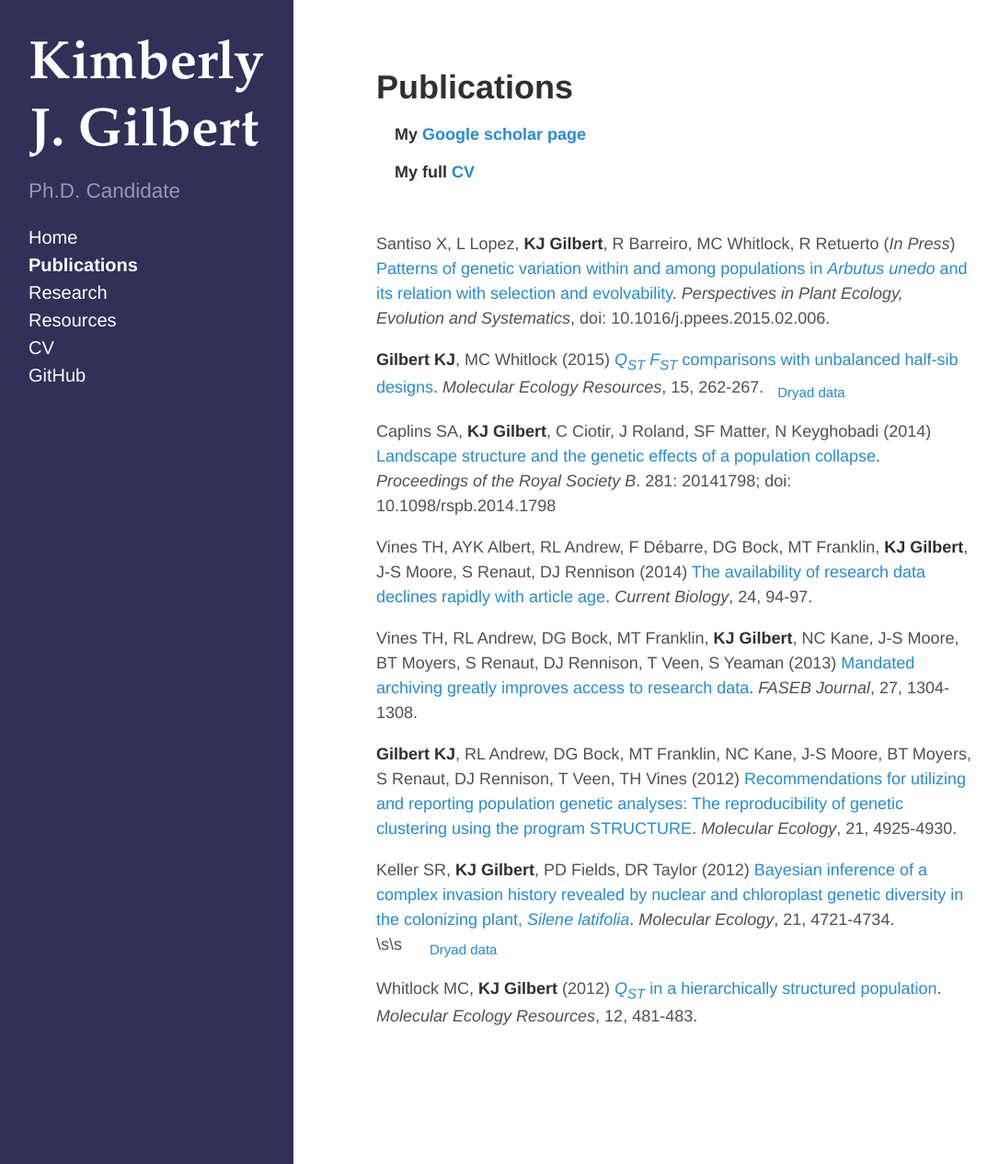
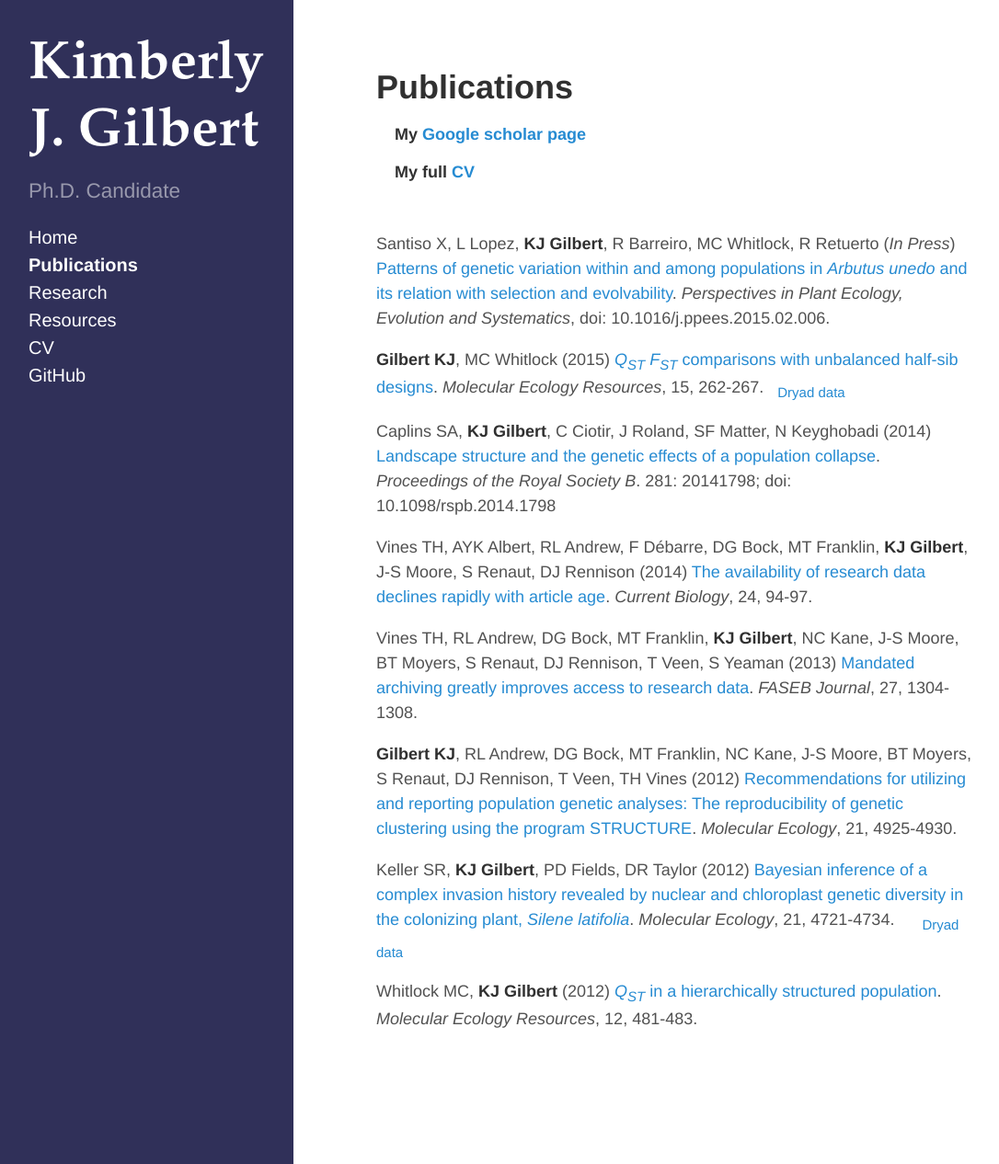
Before and after one commit to kjgilbert/kjgilbert.github.io, a Jekyll site: the page built from publications.md, in a window 1280 px wide and 1266 px high. Shown: the whole window at 92% size, without its empty margins (5-1091 px from the left). Built offline with Jekyll 4.4.1, drawn with Linux system fonts in a browser that asks for light colours; Markdown is read by kramdown in place of the engine named in the settings.

Commit message:
add links

```diff
--- a/publications.md
+++ b/publications.md
@@ -11,7 +11,8 @@ title: Publications
 
 Santiso X, L Lopez, **KJ Gilbert**, R Barreiro, MC Whitlock, R Retuerto (*In Press*) [Patterns of genetic variation within and among populations in *Arbutus unedo* and its relation with selection and evolvability](http://www.sciencedirect.com/science/article/pii/S1433831915000190). *Perspectives in Plant Ecology, Evolution and Systematics*, doi: 10.1016/j.ppees.2015.02.006.
 
-**Gilbert KJ**, MC Whitlock (2015) [*Q<sub>ST</sub>* *F<sub>ST</sub>* comparisons with unbalanced half-sib designs](http://onlinelibrary.wiley.com/doi/10.1111/1755-0998.12303/abstract). *Molecular Ecology Resources*, 15, 262-267.  &nbsp; <sub>[Dryad data](http://datadryad.org/resource/doi:10.5061/dryad.rm574)</sub>
+**Gilbert KJ**, MC Whitlock (2015) [*Q<sub>ST</sub>* *F<sub>ST</sub>* comparisons with unbalanced half-sib designs](http://onlinelibrary.wiley.com/doi/10.1111/1755-0998.12303/abstract). *Molecular Ecology Resources*, 15, 262-267.
+&nbsp; <sub>[Dryad data](http://datadryad.org/resource/doi:10.5061/dryad.rm574)</sub>
 
 Caplins SA, **KJ Gilbert**, C Ciotir, J Roland, SF Matter, N Keyghobadi (2014) [Landscape structure and the genetic effects of a population collapse](http://m.rspb.royalsocietypublishing.org/content/281/1796/20141798.abstract?cpetoc). *Proceedings of the Royal Society B*. 281: 20141798; doi: 10.1098/rspb.2014.1798
 
@@ -22,6 +23,6 @@ Vines TH, RL Andrew, DG Bock, MT Franklin, **KJ Gilbert**, NC Kane, J-S Moore, B
 **Gilbert KJ**, RL Andrew, DG Bock, MT Franklin, NC Kane, J-S Moore, BT Moyers, S Renaut, DJ Rennison, T Veen, TH Vines (2012) [Recommendations for utilizing and reporting population genetic analyses: The reproducibility of genetic clustering using the program STRUCTURE](http://onlinelibrary.wiley.com/doi/10.1111/j.1365-294X.2012.05754.x/abstract). *Molecular Ecology*, 21, 4925-4930.
 
 Keller SR, **KJ Gilbert**, PD Fields, DR Taylor (2012) [Bayesian inference of a complex invasion history revealed by nuclear and chloroplast genetic diversity in the colonizing plant, *Silene latifolia*](http://onlinelibrary.wiley.com/doi/10.1111/j.1365-294X.2012.05751.x/abstract). *Molecular Ecology*, 21, 4721-4734.
-\s\s &nbsp;&nbsp;&nbsp;&nbsp; <sub>[Dryad data](http://datadryad.org/resource/doi:10.5061/dryad.9r2h3)</sub>
+&nbsp;&nbsp;&nbsp;&nbsp; <sub>[Dryad data](http://datadryad.org/resource/doi:10.5061/dryad.9r2h3)</sub>
 
 Whitlock MC, **KJ Gilbert** (2012) [*Q<sub>ST</sub>* in a hierarchically structured population](http://onlinelibrary.wiley.com/doi/10.1111/j.1755-0998.2012.03122.x/abstract). *Molecular Ecology Resources*, 12, 481-483.
```
